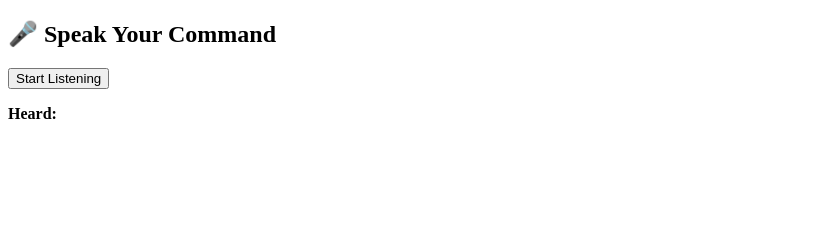
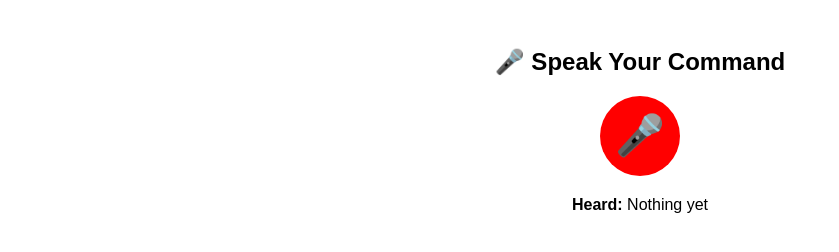
Before and after one commit to phanirajnadiger/sfcommandtest, a website: page voice-middleware/index.html in a window 1280 px wide. Shown: the whole page, without its empty margins (0-839 px from the left). Drawn offline with Linux system fonts and the light colour scheme.

Commit message:
Update index.html

```diff
--- a/voice-middleware/index.html
+++ b/voice-middleware/index.html
@@ -1,29 +1,96 @@
 <!DOCTYPE html>
-<html>
+<html lang="en">
 <head>
+  <meta charset="UTF-8" />
+  <meta name="viewport" content="width=device-width, initial-scale=1.0"/>
   <title>Voice Input</title>
+  <style>
+    body {
+      font-family: Arial, sans-serif;
+      text-align: center;
+      padding: 20px;
+    }
+
+    #mic {
+      width: 80px;
+      height: 80px;
+      background: red;
+      border-radius: 50%;
+      margin: 20px auto;
+      display: flex;
+      justify-content: center;
+      align-items: center;
+      cursor: pointer;
+      transition: transform 0.3s ease;
+    }
+
+    #micIcon {
+      color: white;
+      font-size: 40px;
+    }
+
+    .listening {
+      animation: pulse 1s infinite;
+      background-color: green;
+    }
+
+    @keyframes pulse {
+      0% {
+        transform: scale(1);
+        opacity: 1;
+      }
+      50% {
+        transform: scale(1.2);
+        opacity: 0.7;
+      }
+      100% {
+        transform: scale(1);
+        opacity: 1;
+      }
+    }
+  </style>
 </head>
 <body>
   <h2>🎤 Speak Your Command</h2>
-  <button onclick="startListening()">Start Listening</button>
-  <p><strong>Heard:</strong> <span id="output"></span></p>
+  <div id="mic" onclick="startListening()">
+    <div id="micIcon">🎤</div>
+  </div>
+  <p><strong>Heard:</strong> <span id="output">Nothing yet</span></p>
 
   <script>
     function startListening() {
+      const mic = document.getElementById('mic');
+      const output = document.getElementById('output');
+
+      if (!('webkitSpeechRecognition' in window)) {
+        alert('Speech recognition not supported in this browser');
+        return;
+      }
+
       const recognition = new webkitSpeechRecognition();
-      recognition.lang = "en-US";
+      recognition.lang = 'en-US';
       recognition.interimResults = false;
       recognition.maxAlternatives = 1;
 
+      mic.classList.add('listening');
+      output.innerText = 'Listening...';
+
       recognition.onresult = function(event) {
         const text = event.results[0][0].transcript;
-        document.getElementById('output').innerText = text;
-        // Send voice text back to Salesforce iframe host
-        window.parent.postMessage(text, "*");
+        output.innerText = text;
+        mic.classList.remove('listening');
+
+        // Send to parent (Salesforce LWC)
+        window.parent.postMessage(text, '*');
       };
 
       recognition.onerror = function(event) {
-        alert("Error: " + event.error);
+        output.innerText = 'Error: ' + event.error;
+        mic.classList.remove('listening');
+      };
+
+      recognition.onend = function() {
+        mic.classList.remove('listening');
       };
 
       recognition.start();
```
